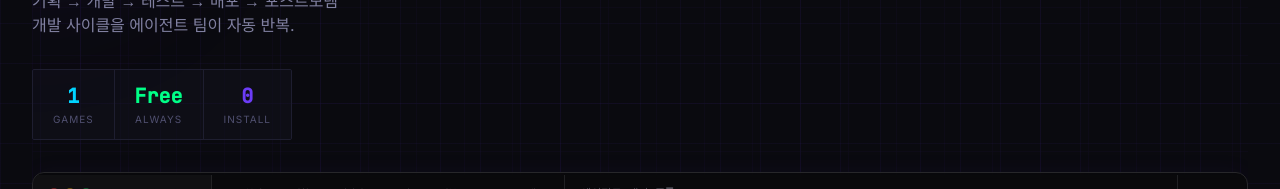
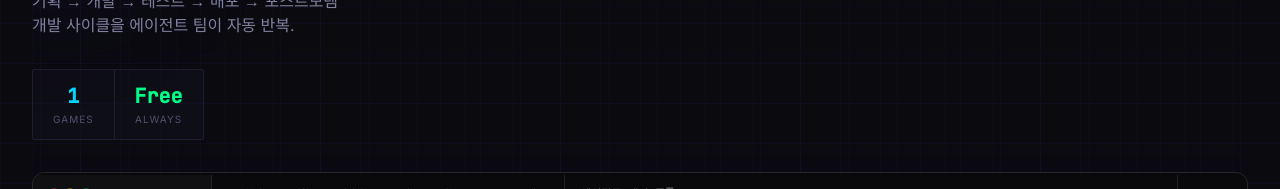
Before and after one commit to seungkyucha/infinitrix-games, a Next.js app: page / in a window 1280 px wide. Shown: the part 377-566 px from the top of the page. Built offline with nearby package versions, Linux system fonts and the light colour scheme.

Commit message:
remove: 0 Install stat block from hero

```diff
--- a/components/HeroSection.tsx
+++ b/components/HeroSection.tsx
@@ -57,8 +57,6 @@ export default function HeroSection({ totalGames, rightSlot }: Props) {
           <StatBlock value={totalGames} label="Games"   accent="text-accent-cyan" />
           <div className="w-px bg-border-dim" />
           <StatBlock value="Free"       label="Always"  accent="text-accent-green" />
-          <div className="w-px bg-border-dim" />
-          <StatBlock value="0"          label="Install" accent="text-accent-purple" />
         </div>
       </div>
 
```
